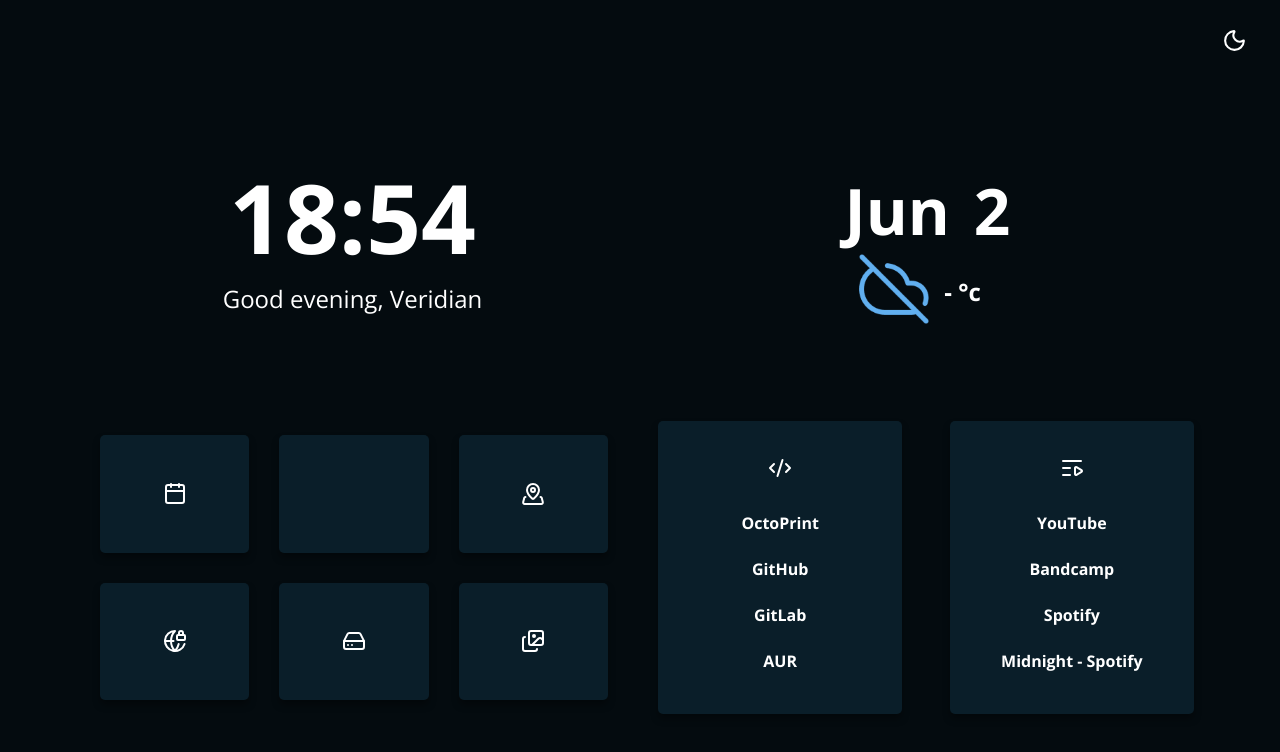
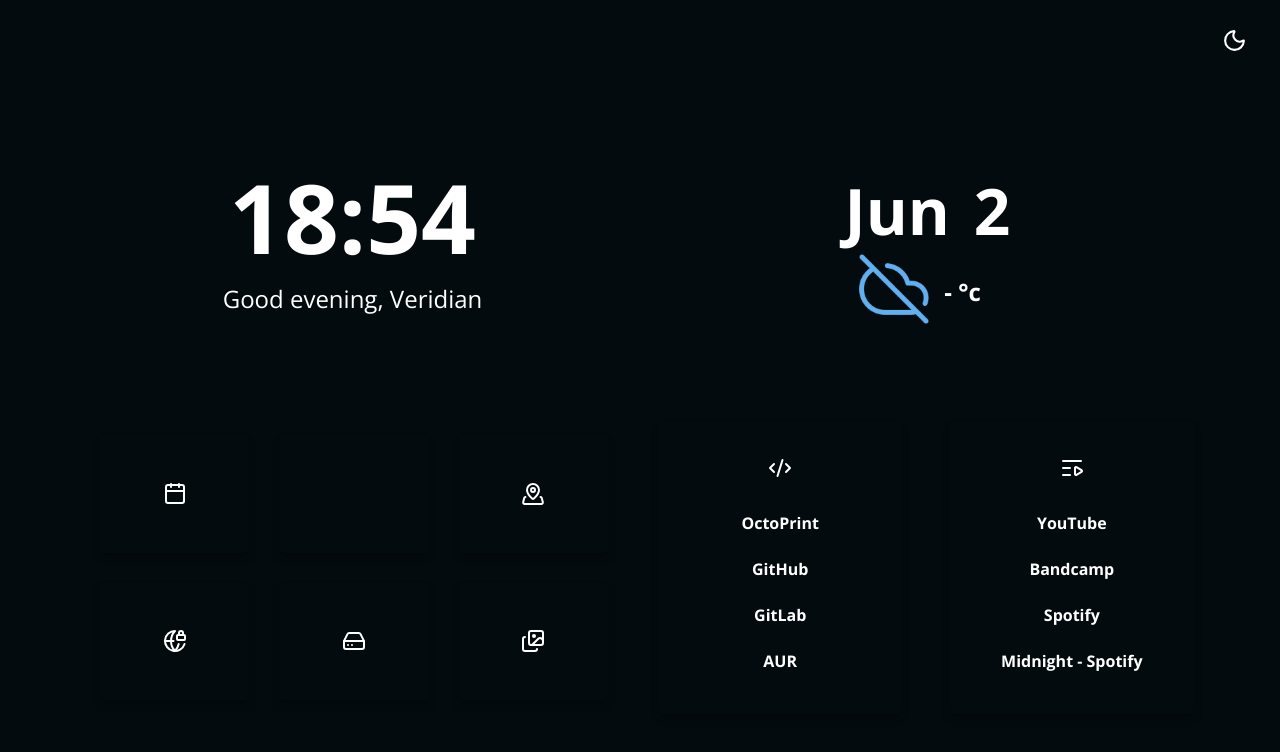
Before and after one commit to TheVeridian/mint_startpage, a website: page index.html in a window 1280 px wide. Drawn offline with nearby package versions, Linux system fonts and the light colour scheme.

Commit message:
I'm losing my mind.

```diff
--- a/app.css
+++ b/app.css
@@ -19,7 +19,7 @@
   /* Dark Colors  */
   --accent: #243848; /* Hover color */
   --background: #040B0F; /* Background color */
-  --cards: #0a1e29; /* Cards color */
+  --cards: #040B0F; /* Cards color */
 
   /* Fonts Color */
   --fg: #FFFFFF; /* Foreground color */
@@ -36,11 +36,11 @@
 .darktheme {
   --accent: #243848; /* Hover color */
   --background: #040B0F; /* Background color */
-  --cards: #0a1e29; /* Cards color */
+  --cards: #040B0F; /* Cards color */
 
   /* Fonts Color */
-  --fg: #86a8b6; /* Foreground color */
-  --sfg: #86a8b6; /* Secondary Foreground color */
+  --fg: #54666E; /* Foreground color */
+  --sfg: #54666E; /* Secondary Foreground color */
 
 
   /* Image background  */
```
